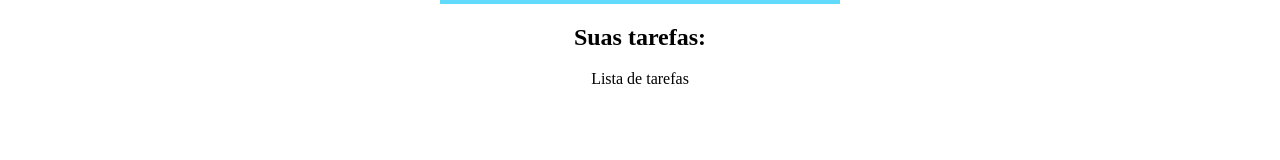
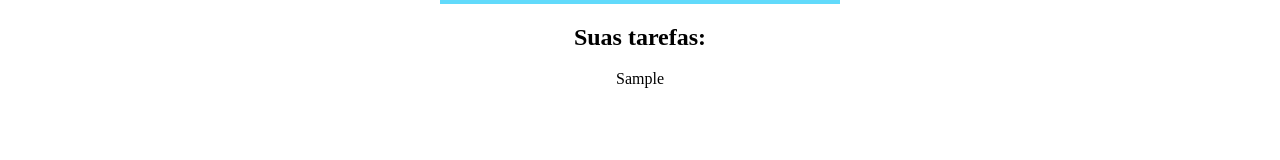
Before and after one commit to devwharry/todo_list_react_ts, a React (Create React App) app: page / in a window 1280 px wide. Both pictures are taken after typing "Sample" into the empty fields and a click on the input "Criar Tarefa". Shown: the part 363-523 px from the top of the page. Built offline with nearby package versions, Linux system fonts and the light colour scheme; the HTML template or start-up script is replaced by a standard one.

Commit message:
Exibindo lista de tarefas

```diff
--- a/src/App.tsx
+++ b/src/App.tsx
@@ -26,7 +26,7 @@ function App() {
         </div>
         <div>
           <h2>Suas tarefas:</h2>
-          <TaskList />
+          <TaskList taskList={taskList} />
         </div>
       </main>
       <Footer />
--- a/src/components/TaskList.tsx
+++ b/src/components/TaskList.tsx
@@ -1,12 +1,28 @@
-import React from 'react'
+import React from 'react';
 
-interface Props {}
+// interfaces
+import { ITask } from '../interfaces/Task';
 
-const TaskList = (props: Props) => {
+// CSS
+import {styles} from './TaskList.module.css';
+
+interface Props {
+  taskList: ITask[];
+}
+
+const TaskList = ({taskList}: Props) => {
   return (
-    <div>
-        <p>Lista de tarefas</p>
-    </div>
+    <>
+      {taskList.length > 0 ? (
+        taskList.map((task) => (
+          <div key={task.id}>
+            <p>{task.title}</p>
+          </div>
+        ))
+      ) : (
+        <p>Não há tarefas cadastradas!</p>
+      )}
+    </>
   );
 };
 
```
Also changed, not shown: src/components/TaskList.module.css (added).
